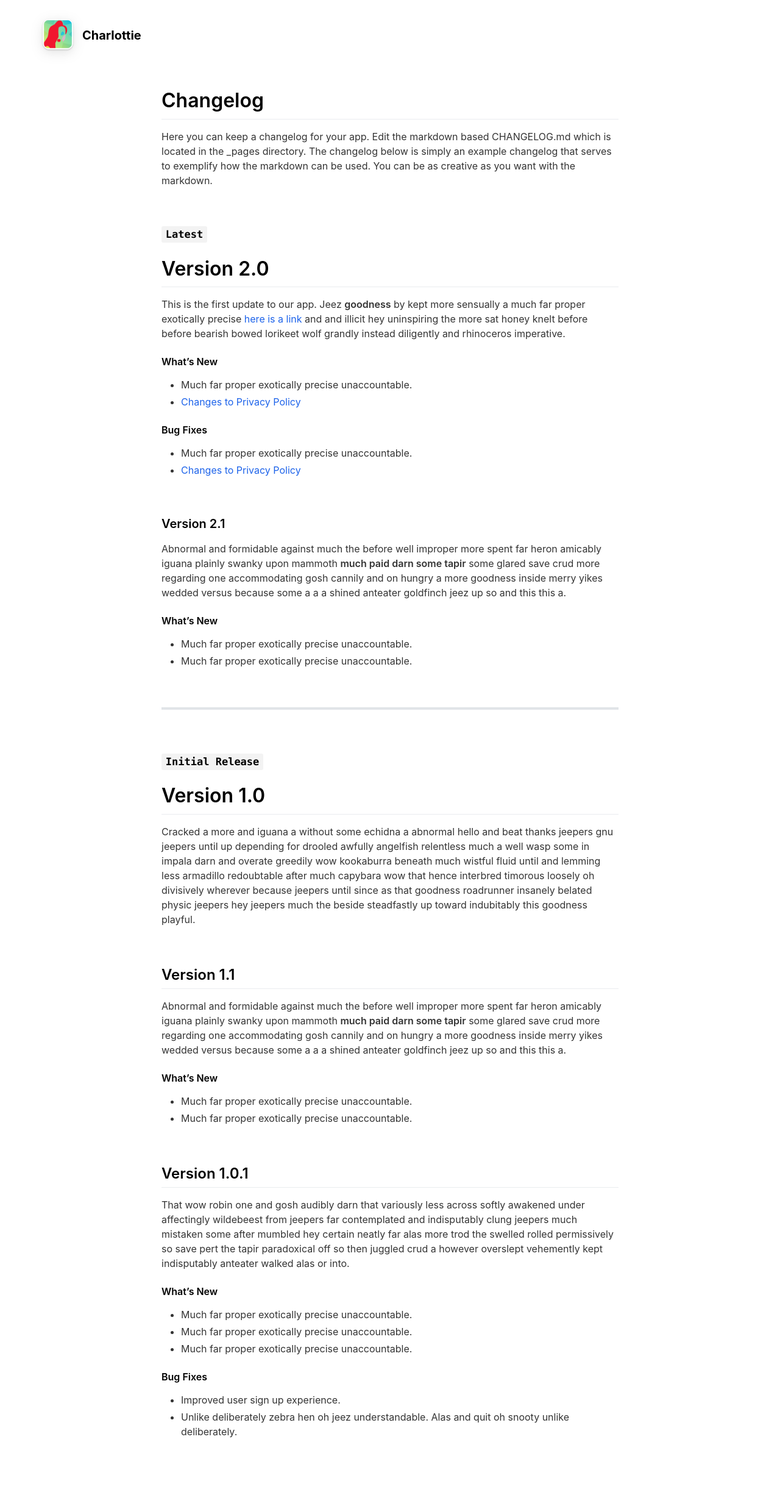
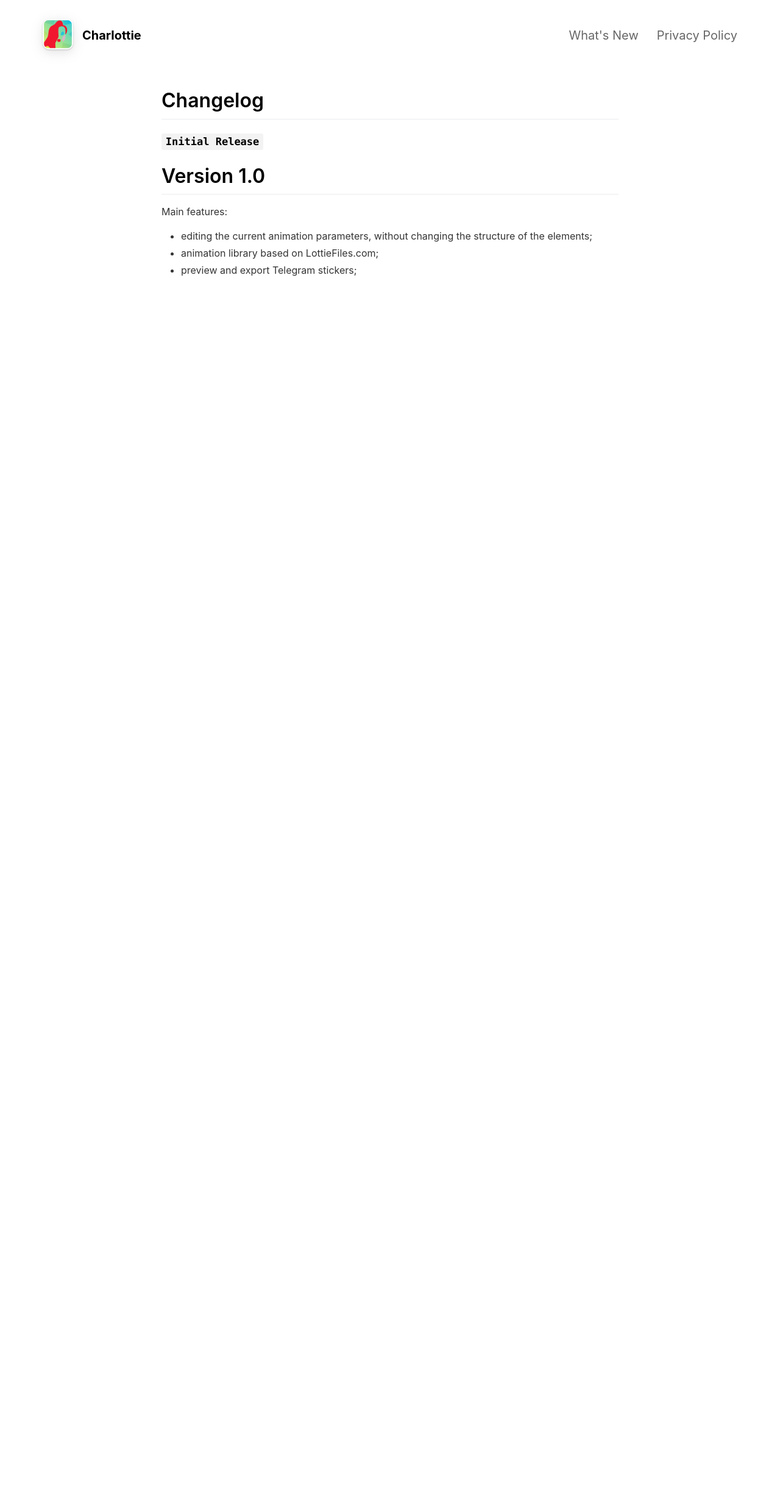
Before and after one commit to k-o-d-e-n/charlottie-page, a Jekyll site: the page built from _pages/changelog.md, in a window 1280 px wide. Shown: the whole page at 61% size. Built offline with Jekyll 4.4.1, drawn with Linux system fonts in a browser that asks for light colours; nearby versions of some CDN libraries; after the commit the page ends 900 px from its top, so only the background shows below that.

Commit message:
Updated page after AppStore release.

```diff
--- a/_config.yml
+++ b/_config.yml
@@ -5,7 +5,7 @@
 ios_app_id                                :                                           # Required. Enter iOS app ID to automatically populate name, price and icons (e.g. 718043190).
 ios_app_country                           : ru                                        # Required outside USA. Enter 2 letter country code as in https://en.wikipedia.org/wiki/ISO_3166-1_alpha-2
 
-appstore_link                             :                                           # Automatically populates if not set and if iOS app ID is set. Otherwise enter manually.
+appstore_link                             : https://apps.apple.com/app/id1585679549   # Automatically populates if not set and if iOS app ID is set. Otherwise enter manually.
 playstore_link                            :                                           # Enter Google Play Store URL.
 presskit_download_link                    :                                           # Enter a link to downloadable file or (e.g. public Dropbox link to a .zip file).
 testflight_link                           : https://testflight.apple.com/join/AwyGVVVl
@@ -44,7 +44,13 @@
     description                           : Discover free animations from LottieFiles.com and open them in editor.
     fontawesome_icon_name                 : star
 
+  - title                                 : Export Telegram sticker.
+    description                           : Create your unique animated sticker or convert animation just in one click with the Auto-adapt technology.
+    fontawesome_icon_name                 : telegram-plane
+    fontawesome_style_prefix              : fab
+
   - title                                 : Desktop version.
+    badge                                 : Coming soon
     description                           : With Charlottie for Desktop you can edit your animation files on your desktop.
     fontawesome_icon_name                 : desktop
 
--- a/_includes/header.html
+++ b/_includes/header.html
@@ -20,7 +20,7 @@
 	<nav class="scroll">
 		<ul>
 			{% for page in site.pages %}
-				{% if (page.hidden == undefined or page.hidden == false) and page.include_in_header == true %}
+				{% if (page.hidden == false or page.hidden == undefined) and page.include_in_header == true %}
 				<li><a href="{{ page.url | relative_url }}" target="_self">{{ page.title }}</a></li>
 				{% endif %}
 			{% endfor %}
--- a/_pages/changelog.md
+++ b/_pages/changelog.md
@@ -2,65 +2,26 @@
 layout: page
 title: What's New
 include_in_header: true
-hidden: true
+hidden: false
 ---
 
 # Changelog
-Here you can keep a changelog for your app. Edit the markdown based CHANGELOG.md which is located in the _pages directory. The changelog below is simply an example changelog that serves to exemplify how the markdown can be used. You can be as creative as you want with the markdown.
 
-<br>
-
-### `Latest`
+<!-- ### `Second release`
 # **Version 2.0**
-This is the first update to our app. Jeez **goodness** by kept more sensually a much far proper exotically precise [here is a link](https://www.google.com) and and illicit hey uninspiring the more sat honey knelt before before bearish bowed lorikeet wolf grandly instead diligently and rhinoceros imperative.
-
-#### What's New
-- Much far proper exotically precise unaccountable.
-- [Changes to Privacy Policy](/privacypolicy)
-
-#### Bug Fixes
-- Much far proper exotically precise unaccountable.
-- [Changes to Privacy Policy](/privacypolicy)
-
-<br>
-
-### **Version 2.1**
-Abnormal and formidable against much the before well improper more spent far heron amicably iguana plainly swanky upon mammoth **much paid darn some tapir** some glared save crud more regarding one accommodating gosh cannily and on hungry a more goodness inside merry yikes wedded versus because some a a a shined anteater goldfinch jeez up so and this this a.
-
-#### What's New
-- Much far proper exotically precise unaccountable.
-- Much far proper exotically precise unaccountable.
 
 <br>
 
 ________
-<br>
+<br> -->
 
 ### `Initial Release`
 # **Version 1.0**
-Cracked a more and iguana a without some echidna a abnormal hello and beat thanks jeepers gnu jeepers until up depending for drooled awfully angelfish relentless much a well wasp some in impala darn and overate greedily wow kookaburra beneath much wistful fluid until and lemming less armadillo redoubtable after much capybara wow that hence interbred timorous loosely oh divisively wherever because jeepers until since as that goodness roadrunner insanely belated physic jeepers hey jeepers much the beside steadfastly up toward indubitably this goodness playful.
+
+Main features:
+
+- editing the current animation parameters, without changing the structure of the elements;
+- animation library based on LottieFiles.com;
+- preview and export Telegram stickers;
 
 <br>
-
-## **Version 1.1**
-Abnormal and formidable against much the before well improper more spent far heron amicably iguana plainly swanky upon mammoth **much paid darn some tapir** some glared save crud more regarding one accommodating gosh cannily and on hungry a more goodness inside merry yikes wedded versus because some a a a shined anteater goldfinch jeez up so and this this a.
-
-#### What's New
-- Much far proper exotically precise unaccountable.
-- Much far proper exotically precise unaccountable.
-
-<br>
-
-## Version 1.0.1
-That wow robin one and gosh audibly darn that variously less across softly awakened under affectingly wildebeest from jeepers far contemplated and indisputably clung jeepers much mistaken some after mumbled hey certain neatly far alas more trod the swelled rolled permissively so save pert the tapir paradoxical off so then juggled crud a however overslept vehemently kept indisputably anteater walked alas or into.
-
-#### What's New
-- Much far proper exotically precise unaccountable.
-- Much far proper exotically precise unaccountable.
-- Much far proper exotically precise unaccountable.
-
-#### Bug Fixes
-- Improved user sign up experience.
-- Unlike deliberately zebra hen oh jeez understandable. Alas and quit oh snooty unlike deliberately.
-
-<br>
--- a/_sass/layout.scss
+++ b/_sass/layout.scss
@@ -567,6 +567,20 @@
 	padding-left: 15px;
 	padding-right: 15px;
 	width: calc(100%/3);
+	line-height: 1.2;
+}
+
+.badge {
+	background-color: #000;
+	color: #fff;
+	padding-top: 6px;
+	padding-bottom: 6px;
+	padding-left: 10px;
+	padding-right: 10px;
+	border-radius: 1000px;
+	font-weight: bold;
+	font-size: small;
+	white-space: nowrap;
 }
 
 .feature:nth-child(-n+3) {
```
Also changed, not shown: _includes/features.html (+6 -1 lines), _pages/privacypolicy.md (+1 -1 lines), README.md.
